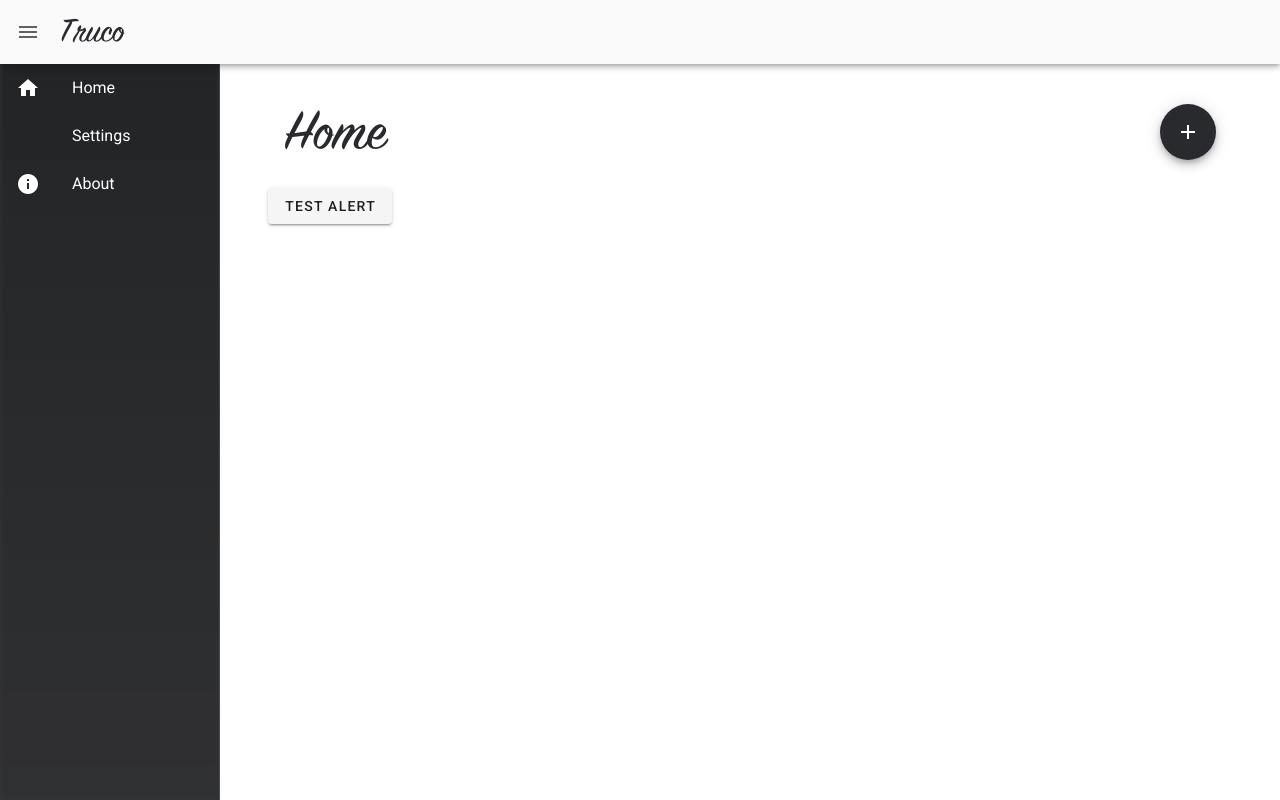
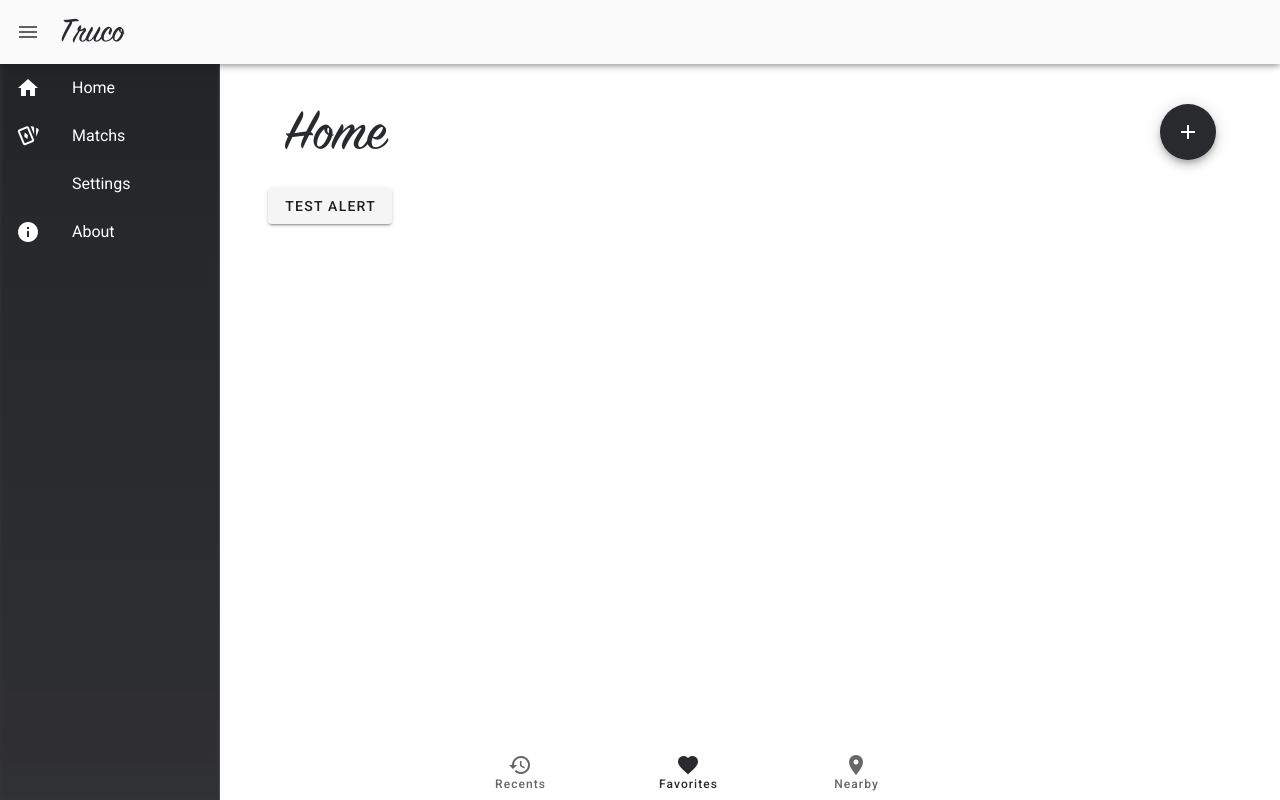
Before and after one commit to NickMBR/Truco, a Vue app: page /home in a window 1280 px wide. Built offline with nearby package versions, Linux system fonts and the light colour scheme.

Commit message:
Attempts to make a bottom nav

```diff
--- a/client/src/plugins/locale/languages/en.js
+++ b/client/src/plugins/locale/languages/en.js
@@ -28,7 +28,8 @@ export default {
 		about: 'About',
 		exit: 'Exit',
 		tools: 'Tools',
-		settings: 'Settings'
+		settings: 'Settings',
+		matchs: 'Matchs'
 	},
 	actions: {
 		start: 'Start',
--- a/client/src/plugins/locale/languages/pt_BR.js
+++ b/client/src/plugins/locale/languages/pt_BR.js
@@ -29,6 +29,7 @@ export default {
 		exit: 'Sair',
 		tools: 'Ferramentas',
 		settings: 'Configurações',
+		matchs: 'Partidas'
 	},
 	actions: {
 		start: 'Começar',
--- a/client/src/router.js
+++ b/client/src/router.js
@@ -13,6 +13,14 @@ const router = new Router({
 			redirect: '/home',
 			component: () => import('./views/Main.vue'),
 			children: [
+				{
+					path: '/home',
+					name: 'Home',
+					meta: {
+						title: 'Home'
+					},
+					component: () => import('./views/navigation/Home.vue')
+				},
 				{
 					path: '/settings',
 					name: 'Settings',
@@ -30,12 +38,12 @@ const router = new Router({
 					component: () => import('./views/navigation/About.vue')
 				},
 				{
-					path: '/home',
-					name: 'Home',
+					path: '/matchs',
+					name: 'Matchs',
 					meta: {
-						title: 'Home'
+						title: 'Matchs'
 					},
-					component: () => import('./views/navigation/Home.vue')
+					component: () => import('./views/navigation/Matchs.vue')
 				}
 			]
 		},
--- a/client/src/views/Main.vue
+++ b/client/src/views/Main.vue
@@ -28,6 +28,25 @@
 			</v-container>
 		</v-content>
 
+		<div class="overflow-hidden">
+			<v-bottom-navigation class="ml-12" v-model="active" :input-value="bottomMenu" grow color="primary">
+				<v-btn>
+					<span>Recents</span>
+					<v-icon>mdi-history</v-icon>
+				</v-btn>
+
+				<v-btn>
+					<span>Favorites</span>
+					<v-icon>mdi-heart</v-icon>
+				</v-btn>
+
+				<v-btn>
+					<span>Nearby</span>
+					<v-icon>mdi-map-marker</v-icon>
+				</v-btn>
+			</v-bottom-navigation>
+		</div>
+
 		<dt-alert :message="alertMessage"></dt-alert>
 	</v-app>
 </template>
@@ -43,6 +62,8 @@ export default {
 	},
 	data() {
 		return {
+			active: 1,
+			bottomMenu: false,
 			bgPhoto: backgroundPicture,
 			menu: null,
 			mini: false,
@@ -53,6 +74,11 @@ export default {
 					title: 'menu.home',
 					path: '/home',
 					icon: 'mdi-home'
+				},
+				{
+					title: 'menu.matchs',
+					path: '/matchs',
+					icon: 'mdi-cards-playing-outline'
 				},
 				{
 					title: 'menu.settings',
@@ -66,6 +92,9 @@ export default {
 				}
 			]
 		}
+	},
+	mounted() {
+		this.showBottomMenu()
 	},
 	computed: {
 		alert() {
@@ -92,11 +121,23 @@ export default {
 			if (this.$route.path !== path) {
 				this.$router.push(path)
 			}
+		},
+		showBottomMenu() {
+			if (this.$route.path === '/home') {
+				this.bottomMenu = true
+			}
+			else {
+				this.bottomMenu = false
+			}
 		}
 	},
 	watch: {
 		'$store.getters.alert'() {
 			this.alertMessage = this.$store.getters.alert
+		},
+		'$route.path'() {
+			console.log('PATH CHANGED')
+			this.showBottomMenu()
 		}
 	}
 }
--- /dev/null
+++ b/client/src/views/navigation/Matchs.vue
@@ -0,0 +1,24 @@
+<template>
+	<div>
+		<v-layout row wrap :class="$vuetify.breakpoint.mdAndUp ? 'pa-12' : 'py-6 px-4'">
+			<v-flex xs12>
+				<v-toolbar flat color="transparent">
+					<p class="truco-font sz-title-4 primary--text mt-6">{{ $t('menu.matchs') }}</p>
+				</v-toolbar>
+			</v-flex>
+		</v-layout>
+	</div>
+</template>
+
+<script>
+export default {
+	data() {
+		return {
+		}
+	},
+	methods: {
+	},
+	watch: {
+	}
+}
+</script>
```
